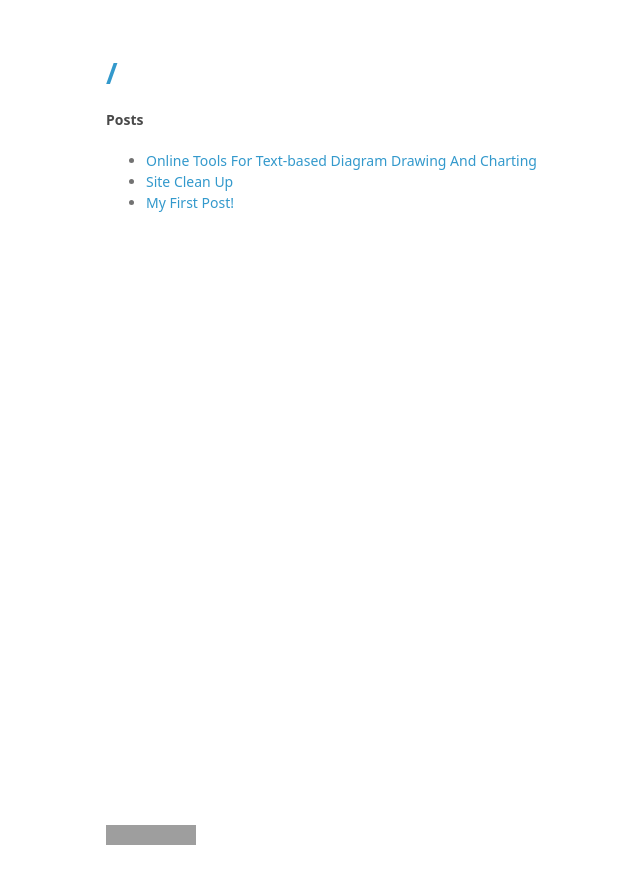
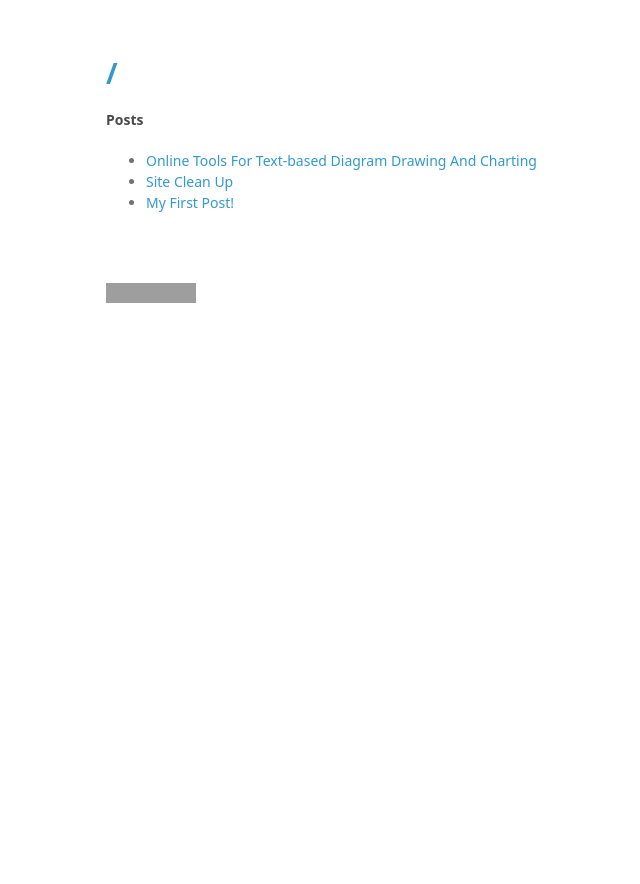
Before and after one commit to monyxie/monyxie.github.io, a Jekyll site: the page built from index.html, in a window 1280 px wide. Shown: the top 884 px of the page, without its empty margins (104-744 px from the left). Built offline with Jekyll 4.4.1, drawn with Linux system fonts in a browser that asks for light colours; grey boxes are pictures that could not be loaded.

Commit message:
Change style

```diff
--- a/themes/minimal/stylesheets/styles.css
+++ b/themes/minimal/stylesheets/styles.css
@@ -180,9 +180,6 @@ hr {
 }
 
 footer {
-  width:270px;
-  float:left;
-  position:fixed;
   bottom:50px;
   -webkit-font-smoothing:subpixel-antialiased;
 }
```
